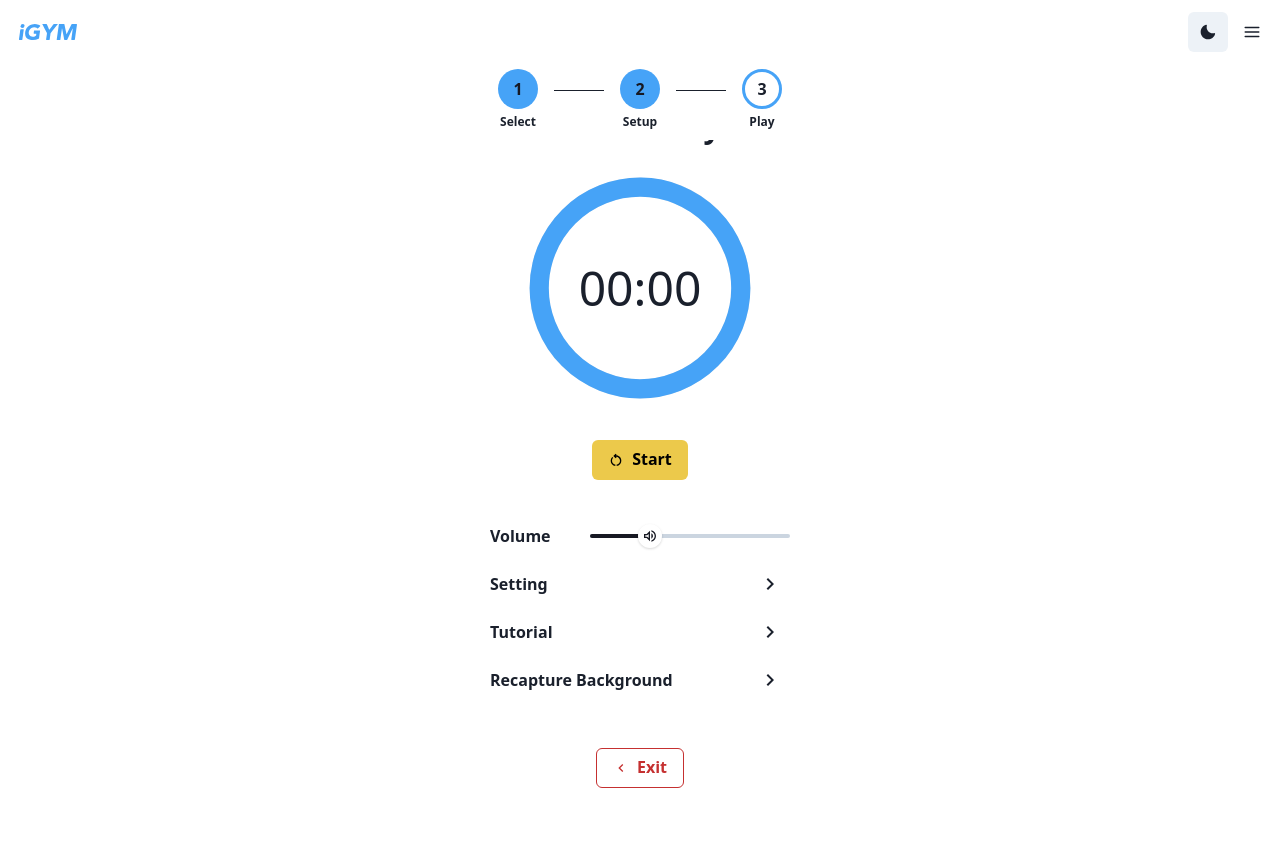
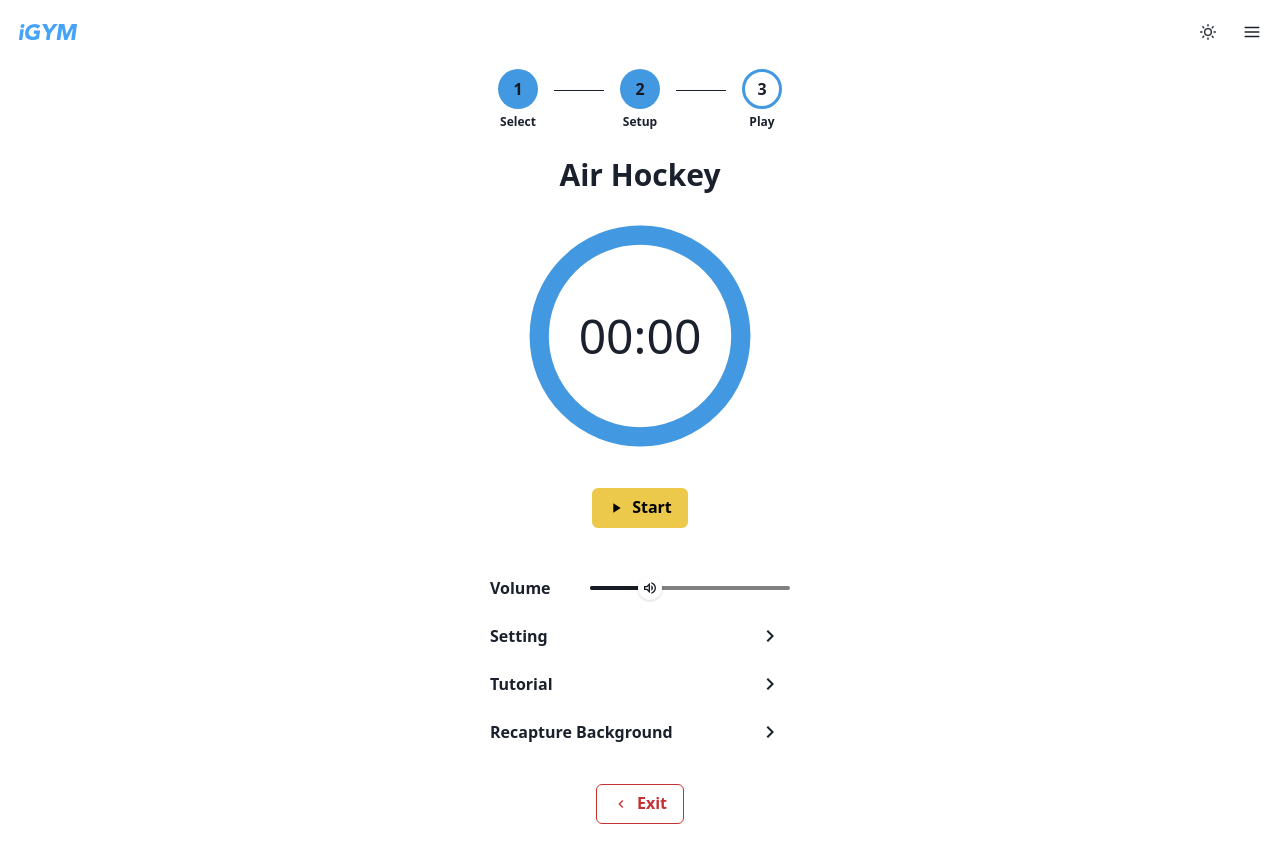
Before and after one commit to PolarBearAndrew/AiRPlay_Frontend, a React (Create React App) app: page /airhockey/setup in a window 1280 px wide. Shown: the top 862 px of the page. Built offline with nearby package versions, Linux system fonts and the light colour scheme.

Commit message:
misc(*): Refine the color theme and layout

```diff
--- a/src/components/ColorMode.tsx
+++ b/src/components/ColorMode.tsx
@@ -3,5 +3,5 @@ import { useColorMode, Button, IconButton, useColorModeValue } from "@chakra-ui/
 
 export const ColorModeButton = () => {
   const { colorMode, toggleColorMode } = useColorMode();
-  return <IconButton aria-label="Toggle theme" onClick={toggleColorMode} icon={useColorModeValue(<MoonIcon />, <SunIcon />)}></IconButton>;
+  return <IconButton bg={useColorModeValue("transparent", "transparent")} aria-label="Toggle theme" onClick={toggleColorMode} icon={useColorModeValue(<SunIcon />, <MoonIcon />)}></IconButton>;
 };
--- a/src/components/LayoutComponents.tsx
+++ b/src/components/LayoutComponents.tsx
@@ -12,10 +12,10 @@ interface SliderParameter {
 
 export const AdvancedSettingSliders = ({ ariaLabel, defaultValue, min, max, step, onChangeEndFunc }: SliderParameter) => (
   <Slider aria-label={ariaLabel} defaultValue={defaultValue} min={min || 0} max={max || 100} step={step || 10} onChangeEnd={onChangeEndFunc}>
-    <SliderTrack bg="grey">
-      <SliderFilledTrack bg = {useColorModeValue( "gray.900", "blue.300")} />
+    <SliderTrack bg="gray">
+      <SliderFilledTrack bg = {useColorModeValue( "gray.800", "white")} />
     </SliderTrack>
-    <SliderThumb boxSize="4" bg={useColorModeValue( "gray.900", "blue.400")} />
+    <SliderThumb boxSize="4" bg={useColorModeValue( "gray.800", "white")} />
   </Slider>
 );
 
--- a/src/components/ProgressBar.tsx
+++ b/src/components/ProgressBar.tsx
@@ -57,7 +57,7 @@ function MyCircle(props: MyCircleProps) {
 
     if (props.Active) {
         return (
-            <Circle size='10' fontWeight='bold' bg='blue.300' color='gray.900'>
+            <Circle size='10' fontWeight='bold' bg='blue.400' color='gray.900'>
                 { props.IconStep }
             </Circle>
         );
@@ -65,7 +65,7 @@ function MyCircle(props: MyCircleProps) {
 
 
     return (
-        <Circle size='10' borderColor='blue.300' borderWidth='medium' fontWeight='bold'>
+        <Circle size='10' borderColor='blue.400' borderWidth='medium' fontWeight='bold'>
             { props.IconStep }
         </Circle>
     );
--- a/src/lib/theme.js
+++ b/src/lib/theme.js
@@ -9,9 +9,6 @@ const theme = extendTheme({
     tab: {
       100:'#46a3f7', // for background
       700:'#000000', // for text
-    },
-    blue:{
-      300:'#46a3f7',
     },
   },
   fonts: {
--- a/src/page/AirHockey/PageAdvancedSetting.tsx
+++ b/src/page/AirHockey/PageAdvancedSetting.tsx
@@ -88,7 +88,7 @@ const AirHockeyPageAdvancedSetting = () => {
         </Flex>
         <Box w="full" h="300" />
         {/* court setting */}
-        <Accordion w="full" defaultIndex={[0]} allowMultiple>
+        <Accordion w="full" allowToggle>
           <AccordionItem paddingY={2}>
             <AccordionButton>
               <Box flex="1" textAlign="left" fontWeight="bold">
@@ -167,7 +167,7 @@ const AirHockeyPageAdvancedSetting = () => {
               <AccordionIcon />
             </AccordionButton>
             <AccordionPanel pb={4}>
-              <Tabs w="full" isFitted variant="soft-rounded" colorScheme="tab">
+              <Tabs w="full" isFitted variant="soft-rounded" colorScheme='gray'>
                 <TabList>
                   <Tab fontSize="sm">
                     👋 <br></br>No CNTL
--- a/src/page/AirHockey/PageSetup.tsx
+++ b/src/page/AirHockey/PageSetup.tsx
@@ -48,20 +48,20 @@ function AirHockeyPageSetup() {
 
   return (
     <VStack width={{ base: "full", sm: "390px" }} spacing="1" paddingBottom="8">
-      <Box w="full" h="16" />
+      <Box w="full" h="32" />
       {/* progress bar */}
       <Center w="full" position="fixed" top="14" zIndex="11" bg={useColorModeValue("white","gray.800")}>
         <ProgressBar Step={myStep} />
       </Center>
       {/* game setup */}
       <VStack p="4" px="12" spacing="8" w="full" position="fixed" bg={useColorModeValue("white","gray.800")} zIndex={10}>
-        <Box w="full" h="12" />
+        <Box w="full" h="24" />
         <Box w="full" h="8" textAlign="center">
           <Text fontSize="3xl" fontWeight="700">
             Air Hockey
           </Text>
         </Box>
-        <CircularProgress value={100} color="blue.300" capIsRound size="60" thickness="8">
+        <CircularProgress value={100} color="blue.400" capIsRound size="60" thickness="8">
           {/* We do not have a time limit in our real game. So we should just display how long we have played right not*/}
           <CircularProgressLabel fontSize="5xl" fontWeight="500">
             {minutesSt.padStart(2, "0")}:{secondsSt.padStart(2, "0")}
@@ -139,7 +139,7 @@ function AirHockeyPageSetup() {
         ) : minutes < 1 && seconds < 1 ? (
           <Button
             w="24"
-            leftIcon={<MdOutlineRestartAlt />}
+            leftIcon={<MdPlayArrow />}
             colorScheme="yellow"
             variant="solid"
             onClick={() => {
@@ -168,8 +168,8 @@ function AirHockeyPageSetup() {
           </Button>
         )}
       </VStack>
-      <VStack spacing="8" px="12">
-        <Box w="full" h="420" />
+      <VStack spacing="8" py="12">
+        <Box w="full" h="360" />
         <Flex h="4" align="center" w="full">
           <Box w="100px" h="4" textAlign="left">
             <Text fontSize="ml" fontWeight="700">
@@ -179,11 +179,11 @@ function AirHockeyPageSetup() {
           <Spacer />
           <Box w="200px" h="4">
             <Slider aria-label="volume-slider" defaultValue={30} min={0} max={100} step={10}>
-              <SliderTrack bg="gray.300">
-                <SliderFilledTrack bg={useColorModeValue( "gray.900", "blue.300")} />
+              <SliderTrack bg="gray">
+                <SliderFilledTrack bg={useColorModeValue( "gray.900", "white")} />
               </SliderTrack>
               <SliderThumb boxSize={6}>
-                <Box color={useColorModeValue( "gray.900", "blue.400")} as={MdOutlineVolumeUp} />
+                <Box color={useColorModeValue("gray.900", "gray.900")} as={MdOutlineVolumeUp}/>
               </SliderThumb>
             </Slider>
           </Box>
@@ -197,9 +197,8 @@ function AirHockeyPageSetup() {
           }}
           ariaLabel="recapture-background"
         />
-        <Spacer h="4px" />
         <Link to="/">
-          <Button leftIcon={<MdKeyboardArrowLeft />} colorScheme="red" variant="outline">
+          <Button leftIcon={<MdKeyboardArrowLeft />} colorScheme="red" variant="outline" marginTop="4">
             Exit
           </Button>
         </Link>
--- a/src/page/PageStart.tsx
+++ b/src/page/PageStart.tsx
@@ -23,14 +23,14 @@ function PageStart() {
               <Image src={AiRHockeyVideo} alt='AirHockeyVideo' h='full'/>
             </Box>
             <Center position='absolute' w='full' h='200'>
-                <Text textAlign='center' color='blue.300' fontWeight='bold' fontSize='4xl'>Air Hockey</Text>
+                <Text textAlign='center' color='blue.400' fontWeight='bold' fontSize='4xl'>Air Hockey</Text>
             </Center>
           </Link>
         </Box>
-        <Center w='full' h='200' bg='gray.300' rounded='12' overflow='hidden' boxShadow='sm'>
+        <Center w='full' h='200' bg='gray.400' rounded='12' overflow='hidden' boxShadow='sm'>
           More to come....
         </Center>
-        <Center w='full' h='200' bg='gray.300' rounded='12' overflow='hidden' boxShadow='sm'>
+        <Center w='full' h='200' bg='gray.400' rounded='12' overflow='hidden' boxShadow='sm'>
           More to come....
         </Center>
       </VStack>
```
